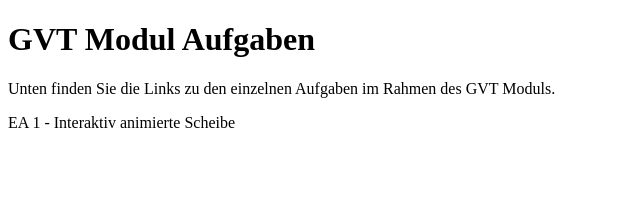
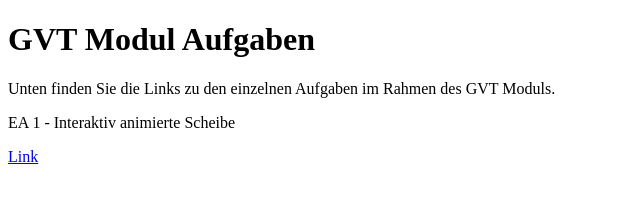
Before and after one commit to avr2025-annab/GVT, a plain HTML site: page index.html in a window 1280 px wide. Shown: the full height of the page, 0-640 px from the left. Drawn offline with Linux system fonts and the light colour scheme.

Commit message:
Update index.html

```diff
--- a/index.html
+++ b/index.html
@@ -9,5 +9,6 @@
     <h1>GVT Modul Aufgaben</h1>
     <p>Unten finden Sie die Links zu den einzelnen Aufgaben im Rahmen des GVT Moduls.</p>
     <p> EA 1 - Interaktiv animierte Scheibe </p>
+    <a href="aufgabe1/index.html"> Link </a>
 </body>
 </html>
```
